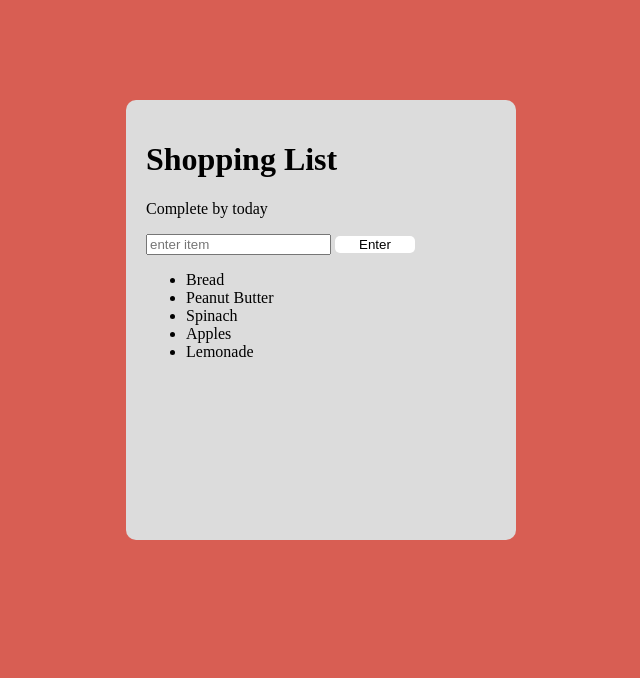
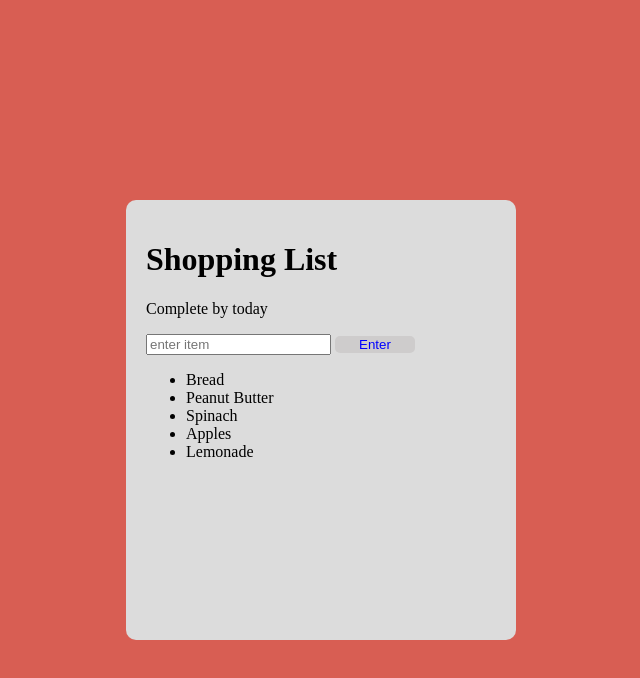
Before and after one commit to CCC1031/Shopping-List-, a plain HTML site: page index.html in a window 1280 px wide. In both pictures the pointer is over the button "Enter". Shown: the whole page, without its empty margins (319-959 px from the left). Drawn offline with Linux system fonts and the light colour scheme.

Commit message:
added link

```diff
--- a/style.css
+++ b/style.css
@@ -6,7 +6,7 @@ body {
     margin: auto;
     width: 350px;
     height: 400px;
-    margin-top: 100px;
+    margin-top: 200px;
     padding: 20px;
     border-radius: 10px;
     background-color: rgb(220, 220, 220);
@@ -18,3 +18,8 @@ button {
     background-color: rgb(255, 255, 255);
     width: 80px;
 }
+
+button:hover {
+    color: blue;
+    background-color: rgb(206, 204, 204);
+}
```
